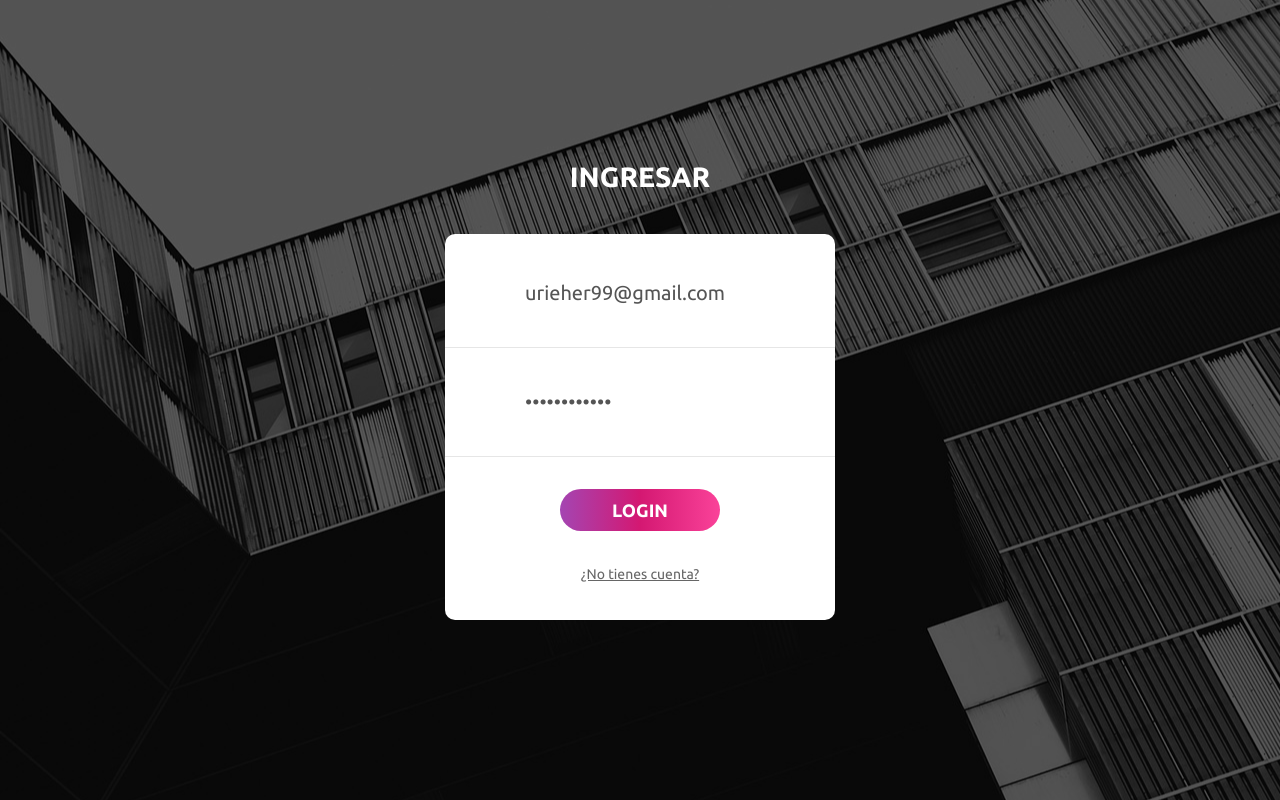
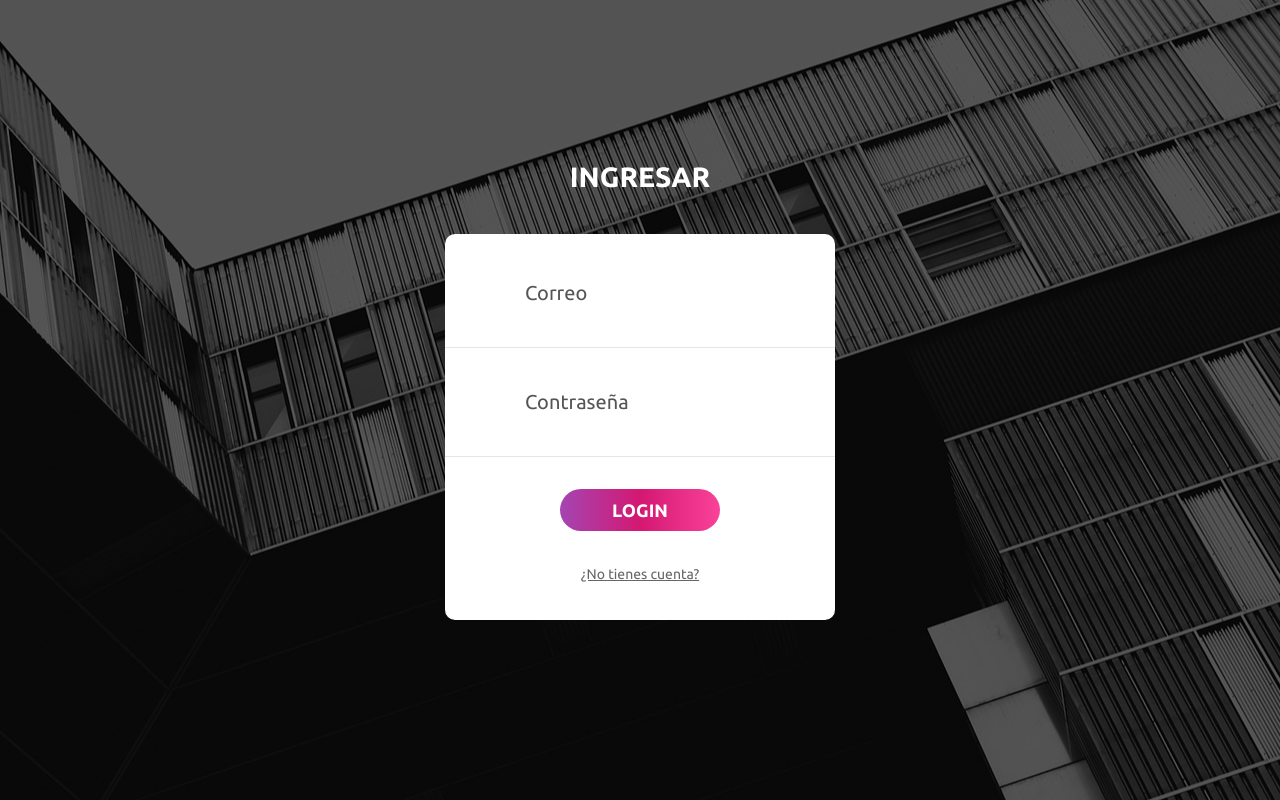
Before and after one commit to jonarroh/Daybook, a Vue app: page /auth in a window 1280 px wide. Built offline with nearby package versions, Linux system fonts and the light colour scheme.

Commit message:
✨ finished app

```diff
--- a/src/modules/auth/views/LoginView.vue
+++ b/src/modules/auth/views/LoginView.vue
@@ -53,8 +53,8 @@ import Swal from 'sweetalert2';
 const router = useRouter();
 const { logiUser } = useAuth();
 const userForm = ref({
-	email: 'urieher99@gmail.com',
-	password: 'Ganondorf09#'
+	email: '',
+	password: ''
 });
 
 const onSubmit = async () => {
```
